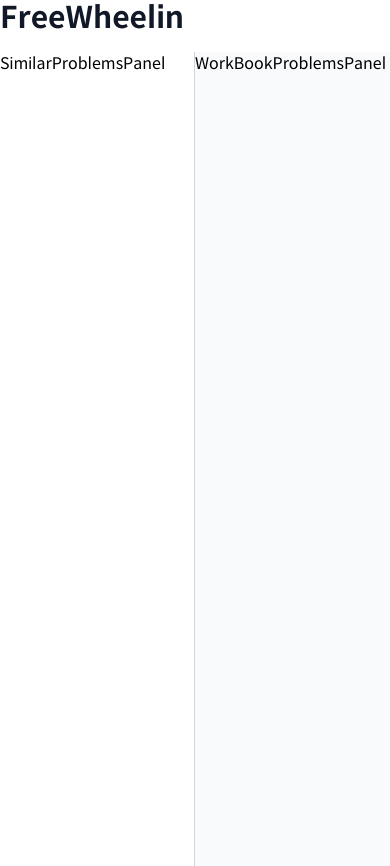
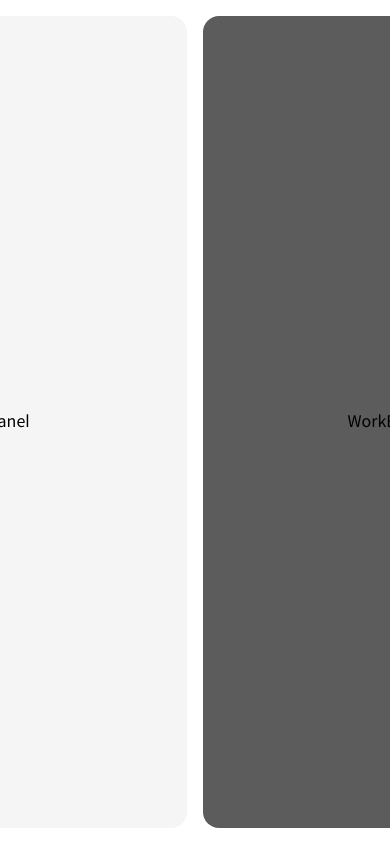
Before and after one commit to LESANF/freewheelin-lesacat94-gmail.com, a React (Vite) app: page / in a window 390 px wide. Shown: the top 866 px of the page. After the commit the page ends 844 px from the top, so only its background shows below. Built offline with nearby package versions, Linux system fonts and the light colour scheme.

Commit message:
feat: WorkEditor 관련 반응형 처리 및 구조 정의

```diff
--- a/src/features/WorkBook/WorkBookEditor.tsx
+++ b/src/features/WorkBook/WorkBookEditor.tsx
@@ -1,14 +1,23 @@
-import { cn } from '../../utils'
+import { cva } from 'class-variance-authority'
 import { SimilarProblemsPanel, WorkBookProblemsPanel } from './components'
+
+const panelVariants = cva('flex flex-col rounded-2xl', {
+  variants: {
+    type: {
+      left: 'bg-[#F5F5F5] min-w-[480px] desktop:min-w-[504px]',
+      right: 'bg-[#5C5C5C] min-w-[480px] desktop:min-w-[712px]'
+    }
+  }
+})
 
 export default function WorkBookEditor() {
   return (
-    <div className={cn('h-screen flex', 'bg-gray-100')}>
-      <div className={cn('w-1/2 border-r border-gray-300', 'bg-white')}>
+    <div className="flex h-screen justify-center gap-4 overflow-x-auto py-4">
+      <div className={panelVariants({ type: 'left' })}>
         <SimilarProblemsPanel />
       </div>
 
-      <div className={cn('w-1/2', 'bg-gray-50')}>
+      <div className={panelVariants({ type: 'right' })}>
         <WorkBookProblemsPanel />
       </div>
     </div>
--- a/src/features/WorkBook/components/SimilarProblemsPanel/index.tsx
+++ b/src/features/WorkBook/components/SimilarProblemsPanel/index.tsx
@@ -1,3 +1,3 @@
 export default function SimilarProblemsPanel() {
-  return <div>SimilarProblemsPanel</div>
+  return <div className="flex-center h-screen">SimilarProblemsPanel</div>
 }
--- a/src/features/WorkBook/components/WorkBookProblemsPanel/index.tsx
+++ b/src/features/WorkBook/components/WorkBookProblemsPanel/index.tsx
@@ -1,3 +1,3 @@
 export default function WorkBookProblemsPanel() {
-  return <div>WorkBookProblemsPanel</div>
+  return <div className="flex-center h-screen">WorkBookProblemsPanel</div>
 }
--- a/src/pages/HomePage.tsx
+++ b/src/pages/HomePage.tsx
@@ -1,13 +1,5 @@
-import { cn } from '../utils'
 import { WorkBookEditor } from '../features'
 
 export default function HomePage() {
-  return (
-    <div>
-      <h1 className={cn('text-3xl font-bold', 'text-gray-900 mb-4')}>
-        FreeWheelin
-      </h1>
-      <WorkBookEditor />
-    </div>
-  )
+  return <WorkBookEditor />
 }
--- a/src/pages/NotFoundPage.tsx
+++ b/src/pages/NotFoundPage.tsx
@@ -16,17 +16,17 @@ export default function NotFoundPage() {
           'text-center',
           'bg-white',
           'rounded-lg shadow-md',
-          'p-8 max-w-md w-full'
+          'w-full max-w-md p-8'
         )}
       >
-        <h1 className={cn('text-6xl font-bold', 'text-gray-800 mb-4')}>404</h1>
+        <h1 className={cn('text-6xl font-bold', 'mb-4 text-gray-800')}>404</h1>
         <Link
           to="/"
           className={cn(
             'inline-block',
             'bg-blue-500 hover:bg-blue-600',
-            'text-white font-semibold',
-            'py-2 px-4 rounded',
+            'font-semibold text-white',
+            'rounded px-4 py-2',
             'transition-colors'
           )}
         >
```
